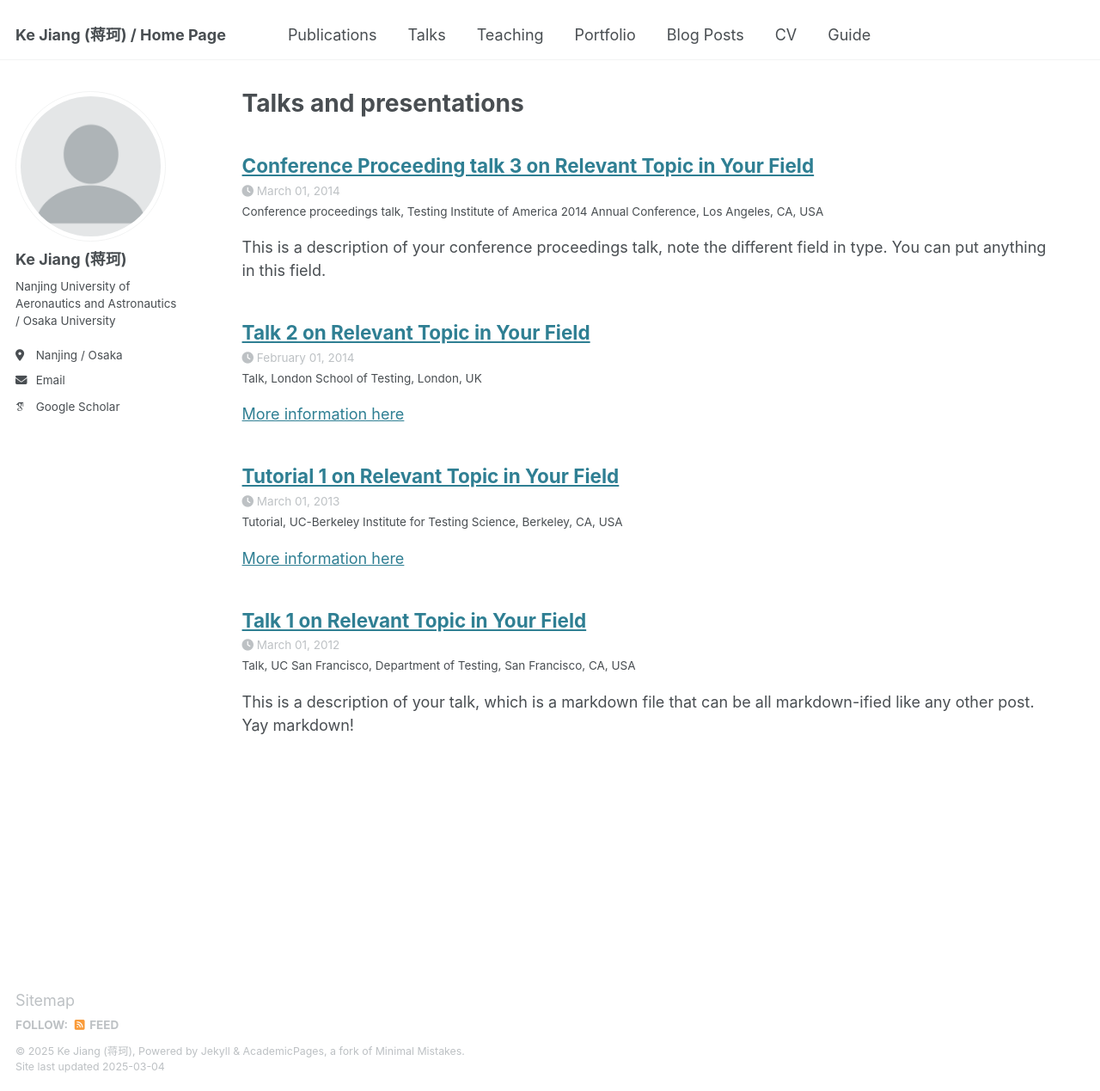
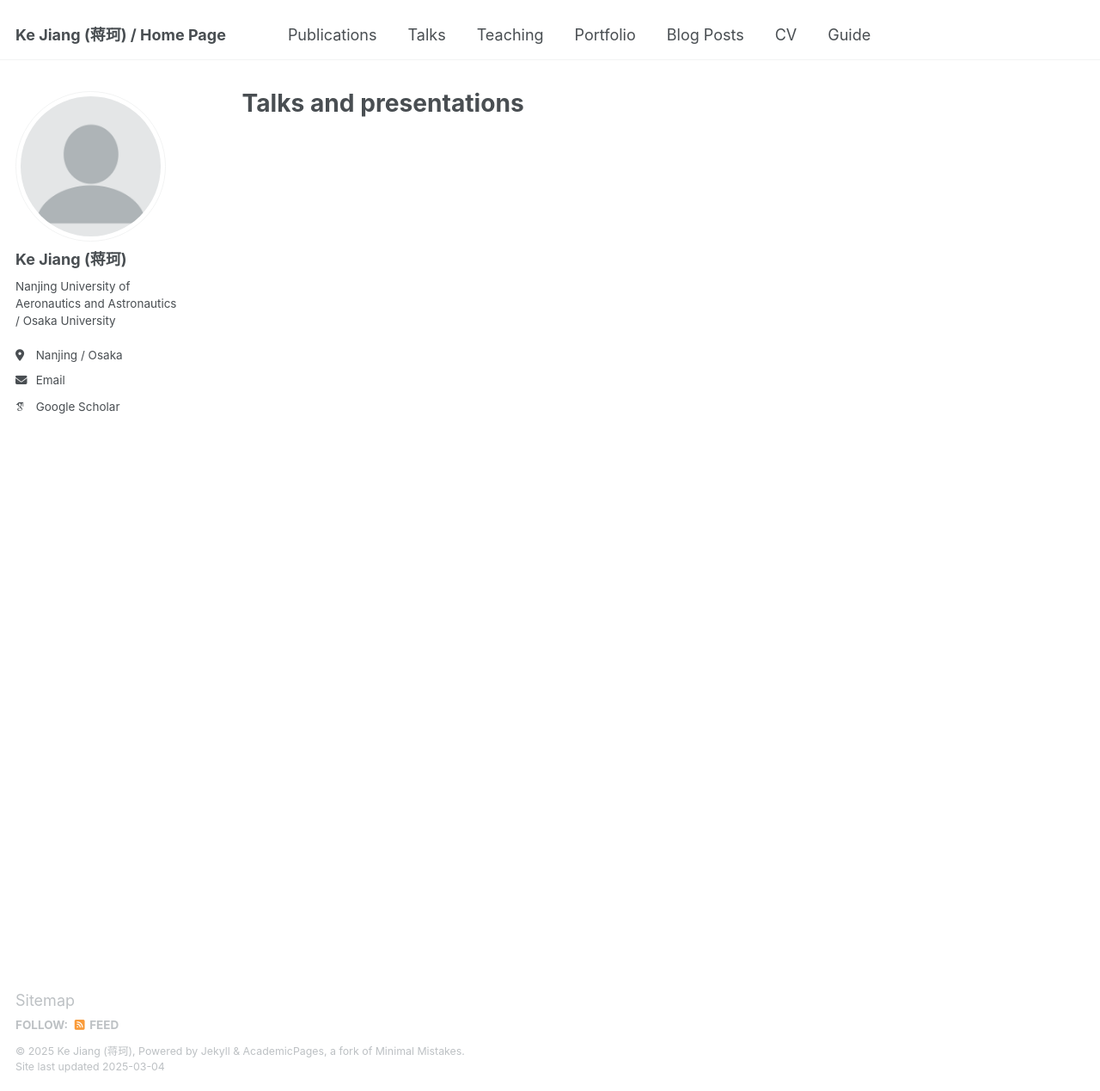
Before and after one commit to Jack10843/Jack10843.github.io, a Jekyll site: the page built from _pages/talks.html, in a window 1280 px wide and 1269 px high. Shown: the whole window at 86% size. Built offline with Jekyll 4.4.1, drawn with Linux system fonts in a browser that asks for light colours; some web fonts are replaced; part of the change alters nothing that is shown.

```diff
--- a/_config.yml
+++ b/_config.yml
@@ -213,18 +213,18 @@ kramdown:
 
 # These settings control the types of collections used by the template
 collections:
-  teaching:
-    output: false
-    permalink: /:collection/:path/
-  publications:
-    output: false
-    permalink: /:collection/:path/
-  portfolio:
-    output: false
-    permalink: /:collection/:path/
-  talks:
-    output: false
-    permalink: /:collection/:path/
+  # teaching:
+  #   output: false
+  #   permalink: /:collection/:path/
+  # publications:
+  #   output: false
+  #   permalink: /:collection/:path/
+  # portfolio:
+  #   output: false
+  #   permalink: /:collection/:path/
+  # talks:
+  #   output: false
+  #   permalink: /:collection/:path/
 
 
 # These settings control how pages and collections are included in the site
```
